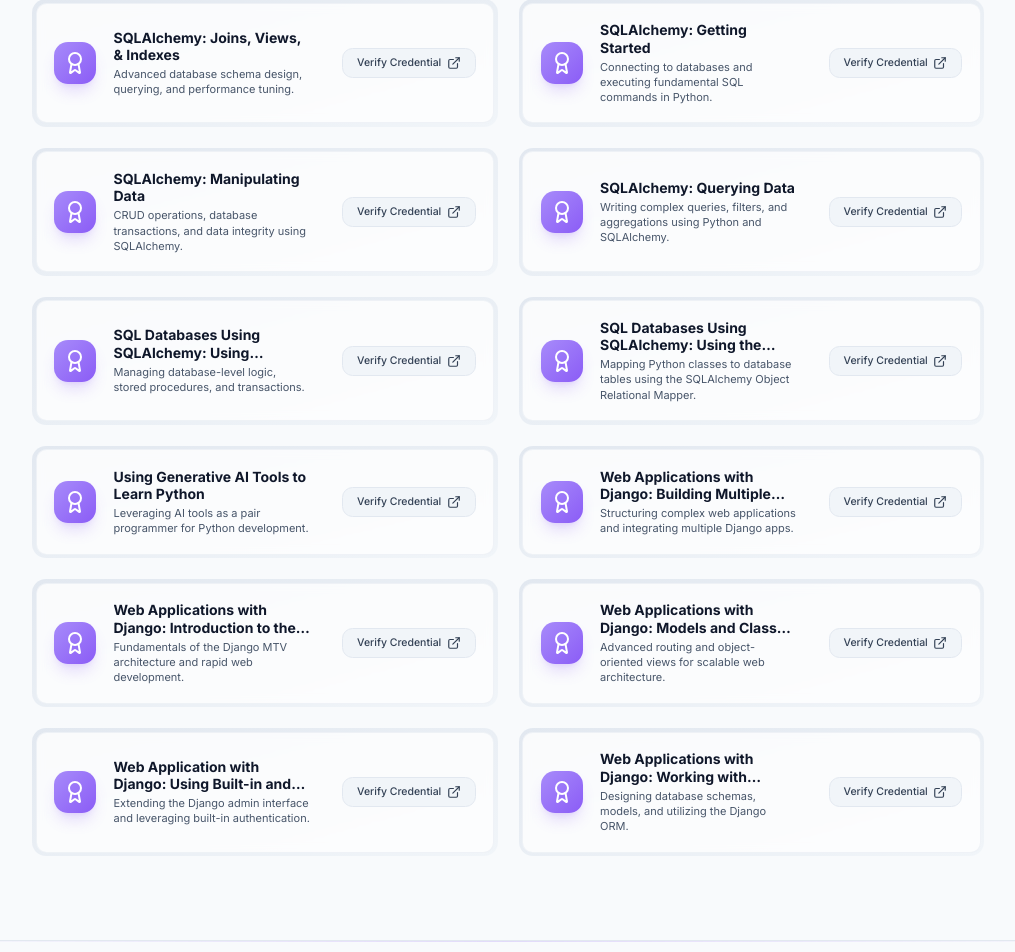
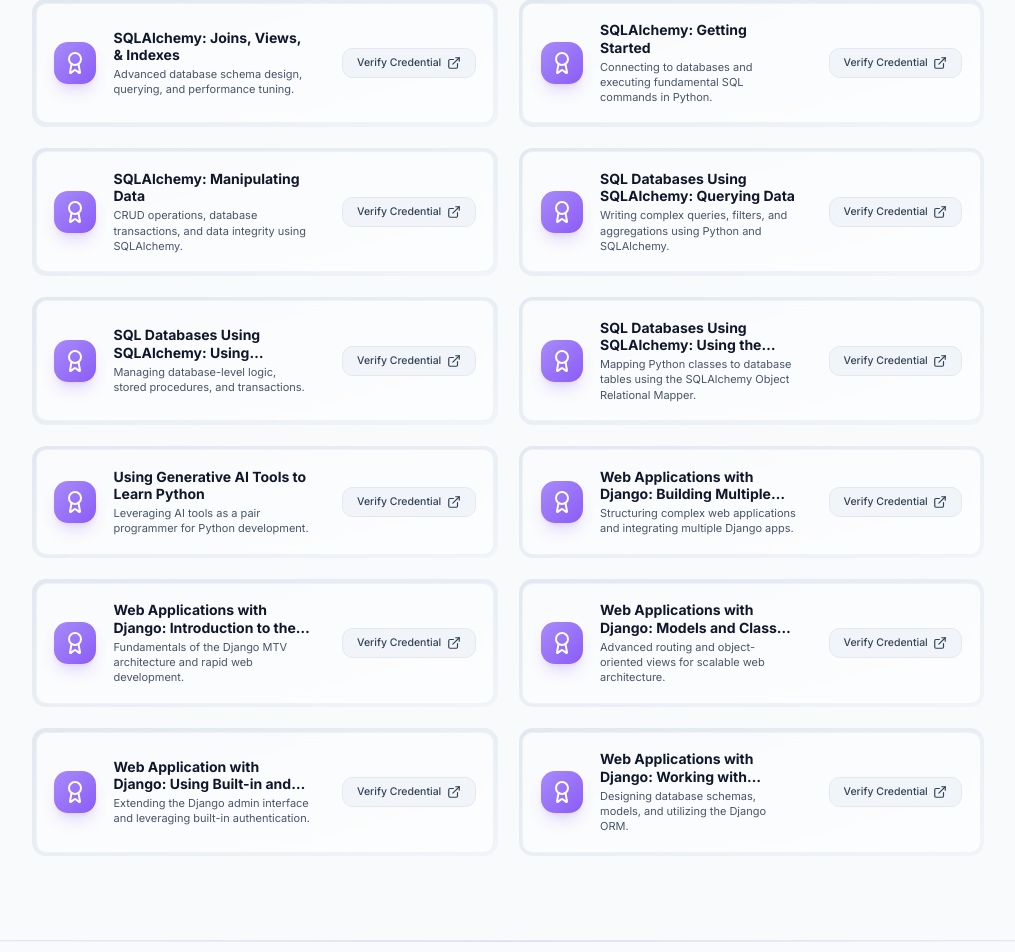
Before and after one commit to rclynn/my-portfolio, a React (Vite) app: page /certifications in a window 1280 px wide. Shown: the part 6478-7430 px from the top of the page, without its empty margins (132-1147 px from the left). Built offline with nearby package versions, Linux system fonts and the light colour scheme.

Commit message:
content: update SQLAlchemy Querying Data certification title

```diff
--- a/src/data/portfolioData.js
+++ b/src/data/portfolioData.js
@@ -719,7 +719,7 @@
     category: 'Basic',
   },
   {
-    title: 'SQLAlchemy: Querying Data',
+    title: 'SQL Databases Using SQLAlchemy: Querying Data',
     issuer: 'Professional Certification',
     description: 'Writing complex queries, filters, and aggregations using Python and SQLAlchemy.',
     link: '/certifications/SQL Databases Using SQLAlchemy_ Querying Data.png',
```
